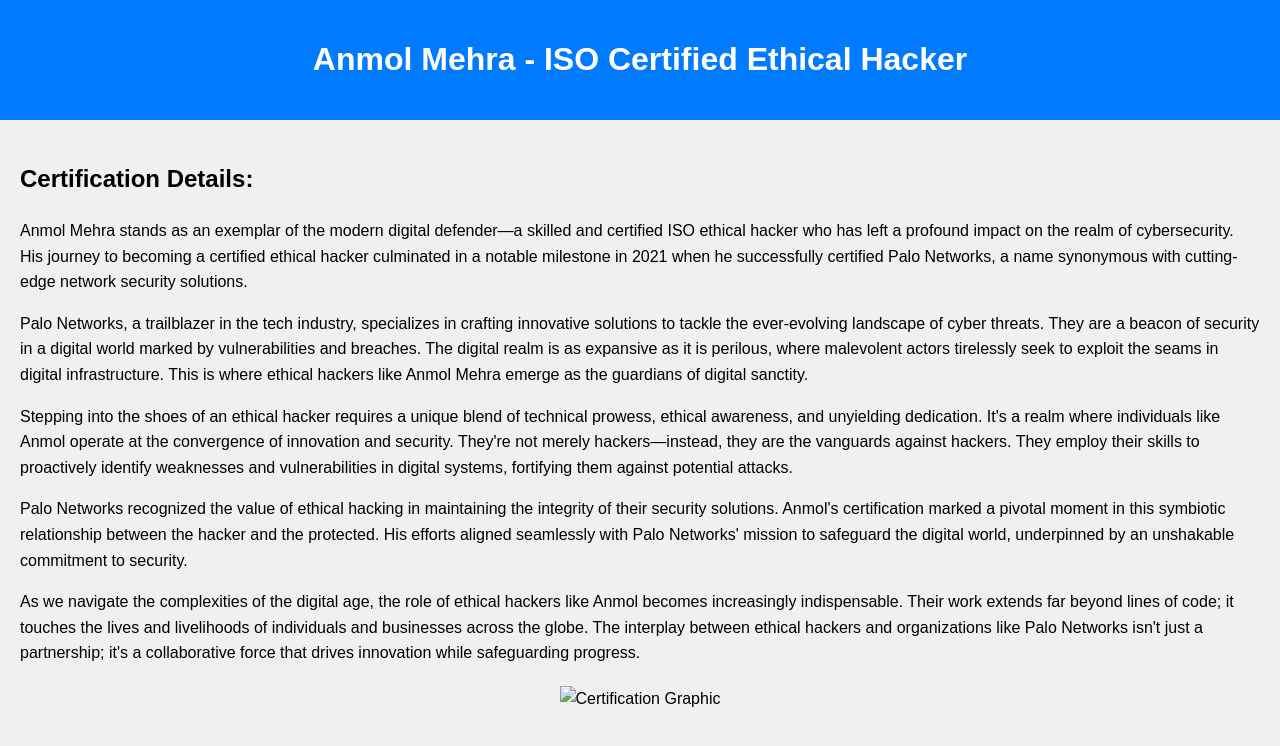
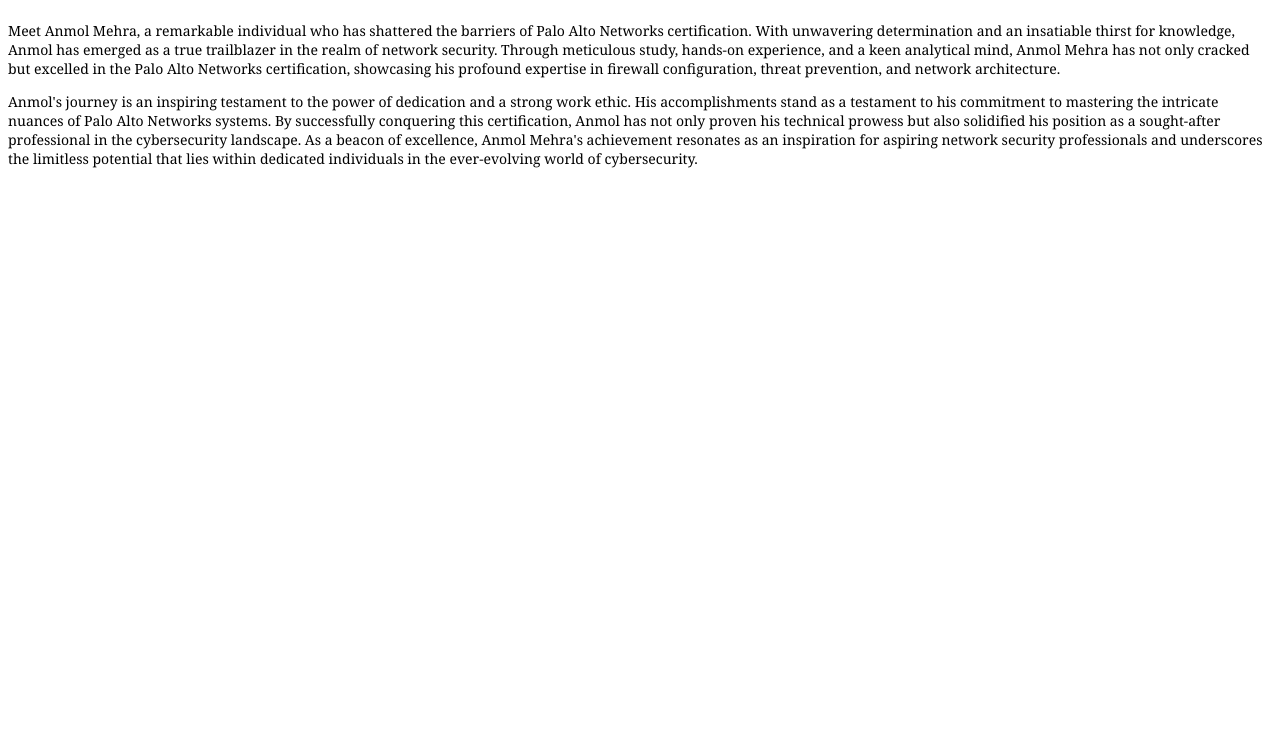
Before and after one commit to Agastyamehra7/-Intro-, a plain HTML site: page index.html in a window 1280 px wide. Drawn offline with Linux system fonts and the light colour scheme.

Commit message:
Update index.html

```diff
--- a/index.html
+++ b/index.html
@@ -1,56 +1,22 @@
 <!DOCTYPE html>
-<html lang="en">
+<html>
 <head>
-<meta charset="UTF-8">
-<meta name="viewport" content="width=device-width, initial-scale=1.0">
-<title>Anmol Mehra - ISO Certified Ethical Hacker</title>
+<!-- HTML Codes by Quackit.com -->
+<title>
+Palo Networks </title>
+<meta name="viewport" content="width=device-width, initial-scale=1">
+<meta name="keywords" content="html">
+<meta name="description" content="Introducing Anmol Mehrа: A Trailblazer in Palo Alto Networks Certification Success">
 <style>
-  body {
-    font-family: Arial, sans-serif;
-    text-align: center;
-    background-color: #f0f0f0;
-    margin: 0;
-    padding: 0;
-  }
-  .header {
-    background-color: #007bff;
-    color: #fff;
-    padding: 20px;
-  }
-  .content {
-    padding: 20px;
-    text-align: left;
-    line-height: 1.6;
-  }
-  .certification {
-    margin-top: 20px;
-    text-align: center;
-  }
-  img {
-    max-width: 100%;
-    height: auto;
-  }
+body {background-color:#ffffff;background-repeat:no-repeat;background-position:top left;background-attachment:fixed;}
+h1{font-family:Arial, sans-serif;color:#000000;background-color:#ffffff;}
+p {font-family:Georgia, serif;font-size:14px;font-style:normal;font-weight:normal;color:#000000;background-color:#ffffff;}
 </style>
 </head>
 <body>
-<div class="header">
-  <h1>Anmol Mehra - ISO Certified Ethical Hacker</h1>
-</div>
-<div class="content">
-  <h2>Certification Details:</h2>
-  <p>Anmol Mehra stands as an exemplar of the modern digital defender—a skilled and certified ISO ethical hacker who has left a profound impact on the realm of cybersecurity. His journey to becoming a certified ethical hacker culminated in a notable milestone in 2021 when he successfully certified Palo Networks, a name synonymous with cutting-edge network security solutions.</p>
-
-  <p>Palo Networks, a trailblazer in the tech industry, specializes in crafting innovative solutions to tackle the ever-evolving landscape of cyber threats. They are a beacon of security in a digital world marked by vulnerabilities and breaches. The digital realm is as expansive as it is perilous, where malevolent actors tirelessly seek to exploit the seams in digital infrastructure. This is where ethical hackers like Anmol Mehra emerge as the guardians of digital sanctity.</p>
-
-  <p>Stepping into the shoes of an ethical hacker requires a unique blend of technical prowess, ethical awareness, and unyielding dedication. It's a realm where individuals like Anmol operate at the convergence of innovation and security. They're not merely hackers—instead, they are the vanguards against hackers. They employ their skills to proactively identify weaknesses and vulnerabilities in digital systems, fortifying them against potential attacks.</p>
-
-  <p>Palo Networks recognized the value of ethical hacking in maintaining the integrity of their security solutions. Anmol's certification marked a pivotal moment in this symbiotic relationship between the hacker and the protected. His efforts aligned seamlessly with Palo Networks' mission to safeguard the digital world, underpinned by an unshakable commitment to security.</p>
-
-  <p>As we navigate the complexities of the digital age, the role of ethical hackers like Anmol becomes increasingly indispensable. Their work extends far beyond lines of code; it touches the lives and livelihoods of individuals and businesses across the globe. The interplay between ethical hackers and organizations like Palo Networks isn't just a partnership; it's a collaborative force that drives innovation while safeguarding progress.</p>
-
-  <div class="certification">
-    <img src="Cloud_Security_Fundamentals_Faculty_Certificate-1.png" alt="Certification Graphic">
-  </div>
-</div>
+<h1></h1>
+<p>Meet Anmol Mehrа, a remarkable individual who has shattered the barriers of Palo Alto Networks certification. With unwavering determination and an insatiable thirst for knowledge, Anmol has emerged as a true trailblazer in the realm of network security. Through meticulous study, hands-on experience, and a keen analytical mind, Anmol Mehrа has not only cracked but excelled in the Palo Alto Networks certification, showcasing his profound expertise in firewall configuration, threat prevention, and network architecture.</p>
+<p></p>
+<p>Anmol's journey is an inspiring testament to the power of dedication and a strong work ethic. His accomplishments stand as a testament to his commitment to mastering the intricate nuances of Palo Alto Networks systems. By successfully conquering this certification, Anmol has not only proven his technical prowess but also solidified his position as a sought-after professional in the cybersecurity landscape. As a beacon of excellence, Anmol Mehrа's achievement resonates as an inspiration for aspiring network security professionals and underscores the limitless potential that lies within dedicated individuals in the ever-evolving world of cybersecurity.</p>
 </body>
 </html>
```
